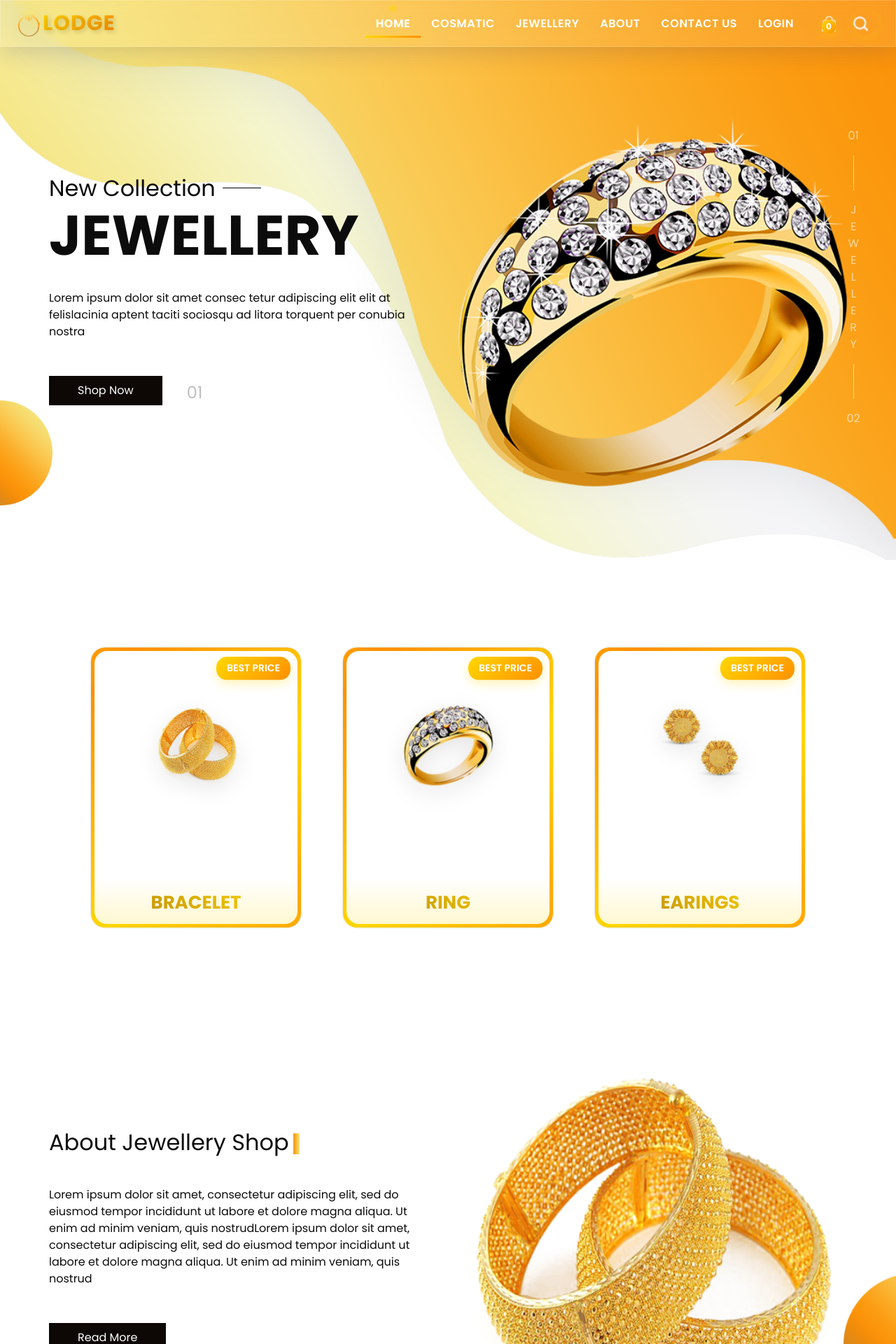
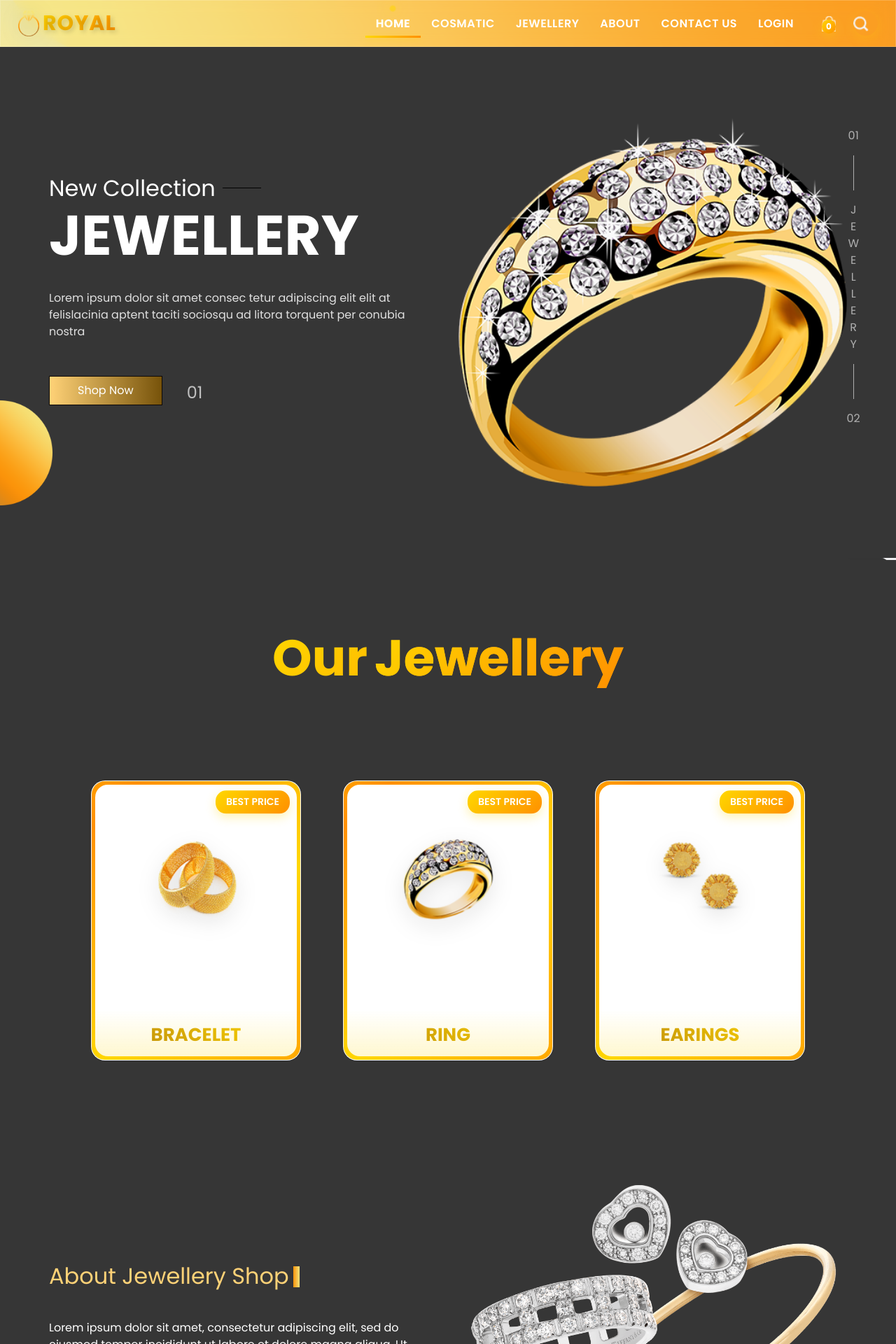
Before and after one commit to Konete326/Address-book, a PHP site: page / in a window 1280 px wide. Shown: the top 1920 px of the page at 70% size. Run offline with PHP 8.4, Linux system fonts and the light colour scheme; some libraries are stand-ins or nearby versions; some web fonts are replaced.

Commit message:
index.php update

```diff
--- a/user/footer.php
+++ b/user/footer.php
@@ -1,7 +1,7 @@
 <!-- info section -->
-<section class="info_section ">
+<section class="info_section "  >
     <div class="container">
-      <div class="info_container">
+      <div class="info_container" >
         <div class="row">
           <div class="col-md-3">
             <div class="info_logo">
--- a/user/header.php
+++ b/user/header.php
@@ -12,7 +12,7 @@
   <meta name="description" content="" />
   <meta name="author" content="" />
 
-  <title>Lodge</title>
+  <title>Royal</title>
 
   <!-- slider stylesheet -->
   <link rel="stylesheet" type="text/css" href="https://cdnjs.cloudflare.com/ajax/libs/OwlCarousel2/2.1.3/assets/owl.carousel.min.css" />
@@ -27,6 +27,102 @@
   <!-- responsive style -->
   <link href="css/responsive.css" rel="stylesheet" />
   <style>
+  .slider_section {
+    background-color: #363636;
+    color: #ffffff;
+}
+
+.detail_box h1, .detail_box h2, .detail_box span {
+    color: #ffffff;
+}
+
+.detail_box p {
+    color: #e0e0e0;
+}
+
+.detail_box a {
+    background: linear-gradient(to right, #ffd277, #77530a);
+    color: #363636;
+    padding: 10px 25px;
+    border-radius: 25px;
+    transition: all 0.3s ease;
+}
+
+.detail_box a:hover {
+    transform: translateY(-3px);
+    box-shadow: 0 5px 15px rgba(255, 210, 119, 0.3);
+}
+
+body {
+    background-color: #363636;
+
+
+}
+
+.about_section {
+    background-color: #363636;
+    color: #ffffff;
+}
+
+.price_section {
+    background-color: #363636;
+    color: #ffffff;
+}
+
+.ring_section {
+    background-color: #363636;
+    color: #ffffff;
+}
+
+.client_section {
+    background-color: #2a2a2a;
+    color: #ffffff;
+}
+
+.contact_section {
+    background-color: #363636;
+    color: #ffffff;
+}
+
+.box {
+    background: rgba(255, 255, 255, 0.05);
+    backdrop-filter: blur(10px);
+    border: 1px solid rgba(255, 255, 255, 0.1);
+    transition: all 0.3s ease;
+}
+
+.box:hover {
+    transform: translateY(-5px);
+    box-shadow: 0 10px 20px rgba(0, 0, 0, 0.2);
+}
+
+.price_btn, .contact_section button {
+    background: linear-gradient(to right, #ffd277, #77530a);
+    color: #363636;
+    padding: 10px 25px;
+    border-radius: 25px;
+    border: none;
+    transition: all 0.3s ease;
+}
+
+.price_btn:hover, .contact_section button:hover {
+    transform: translateY(-3px);
+    box-shadow: 0 5px 15px rgba(255, 210, 119, 0.3);
+}
+
+.contact_section input {
+    background: rgba(255, 255, 255, 0.05);
+    border: 1px solid rgba(255, 255, 255, 0.1);
+    color: #ffffff;
+}
+
+.contact_section input::placeholder {
+    color: #a0a0a0;
+}
+
+.heading_container h2, .secondary_heading {
+    color: #ffd277;
+}
     .catogries{
       cursor: pointer;
       text-decoration: none;
@@ -214,7 +310,7 @@
 
 .price_section h2 .superscript {
   margin-left: 10px;
-  animation: typewriter 3s ease-in-out infinite;
+  /* animation: typewriter 3s ease-in-out infinite; */
 }
 @media (max-width: 768px) {
   .price_section h2 {
@@ -604,7 +700,7 @@ document.querySelectorAll('.price_container .box').forEach(card => {
           <a class="navbar-brand" href="index.php">
             <img src="images/logo.png" alt="">
             <span>
-              Lodge
+              Royal
             </span>
           </a>
           <button class="navbar-toggler" type="button" data-toggle="collapse" data-target="#navbarSupportedContent" aria-controls="navbarSupportedContent" aria-expanded="false" aria-label="Toggle navigation">
--- a/user/index.php
+++ b/user/index.php
@@ -128,9 +128,16 @@ include("header.php");
 
   <!-- item section -->
 
-  <div class="item_section layout_padding2">
+  <div class="item_section price_section layout_padding2">
     <div class="container">
+    <div>
+       <h2>
+  <span class="word">Our<span class="superscript">Jewellery</span> </span>
+
+</h2>
+      </div>
       <div class="item_container">
+        <a href="jewellery.php">
           <div class="box">
           <div class="price">
             <h6>
@@ -146,6 +153,8 @@ include("header.php");
             </h5>
           </div>
         </div>
+        </a>
+        <a href="jewellery.php">
           <div class="box">
           <div class="price">
             <h6>
@@ -160,8 +169,8 @@ include("header.php");
               Ring
             </h5>
           </div>
-        </div>
-        <div class="box">
+</div></a>
+<a href="jewellery.php"><div class="box">
           <div class="price">
             <h6>
               Best PRICE
@@ -176,6 +185,7 @@ include("header.php");
             </h5>
           </div>
         </div>
+        </a>
       </div>
     </div>
   </div>
@@ -186,7 +196,7 @@ include("header.php");
 
   <section class="about_section layout_padding2-top layout_padding-bottom">
     <div class="design-box">
-      <img src="images/design-2.png" alt="">
+      <img src="images/sell-my-jewelry-form-header.png" alt="">
     </div>
     <div class="container">
       <div class="row">
@@ -225,69 +235,73 @@ include("header.php");
 
   <section class="price_section layout_padding">
     <div class="container">
-      <div class="heading_container">
+
+
+  <div class="item_section price_section layout_padding2">
+    <div class="container">
+    <div>
        <h2>
-          Our Jewellery Price
+  <span class="word">Our<span class="superscript">Cosmatic</span> </span>
+
 </h2>
       </div>
-      <div class="price_container">
+      <div class="item_container">
+        <a href="cosmatic.php">
           <div class="box">
-          <div class="name">
+          <div class="price">
             <h6>
-              Diamond Ring
+              Best PRICE
             </h6>
           </div>
           <div class="img-box">
-            <img src="images/p-1.png" alt="">
+            <img src="images/i-1.png" alt="">
           </div>
-          <div class="detail-box">
+          <div class="name">
             <h5>
-              $<span>1000.00</span>
+              Bracelet
             </h5>
-            <a href="">
-              Buy Now
-            </a>
           </div>
         </div>
+        </a>
+        <a href="cosmatic.php">
           <div class="box">
-          <div class="name">
+          <div class="price">
             <h6>
-              Diamond Ring
+              Best PRICE
             </h6>
           </div>
           <div class="img-box">
             <img src="images/i-2.png" alt="">
           </div>
-          <div class="detail-box">
+          <div class="name">
             <h5>
-              $<span>1000.00</span>
+              Ring
             </h5>
-            <a href="">
-              Buy Now
-            </a>
           </div>
-        </div>
-        <div class="box">
-          <div class="name">
+</div></a>
+<a href="cosmatic.php"><div class="box">
+          <div class="price">
             <h6>
-              Diamond Ring
+              Best PRICE
             </h6>
           </div>
           <div class="img-box">
             <img src="images/i-3.png" alt="">
           </div>
-          <div class="detail-box">
+          <div class="name">
             <h5>
-              $<span>1000.00</span>
+              Earings
             </h5>
-            <a href="">
-              Buy Now
+          </div>
+        </div>
         </a>
       </div>
     </div>
   </div>
+
+  <!-- end item section -->
       <div class="d-flex justify-content-center">
-        <a href="" class="price_btn">
+        <a href="cosmatic.php" class="price_btn">
           See More
         </a>
       </div>
```
Also changed, not shown: user/images/about-img.png. Lines whose indentation alone changed are shown as unchanged.
